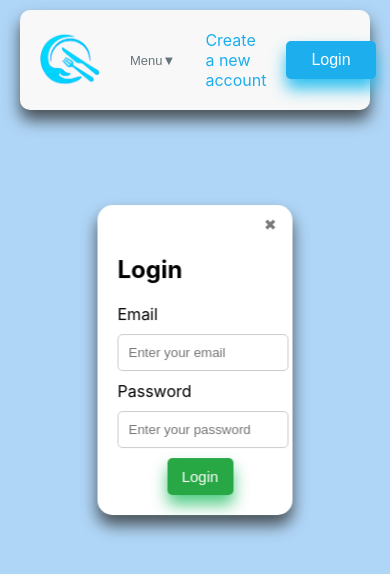
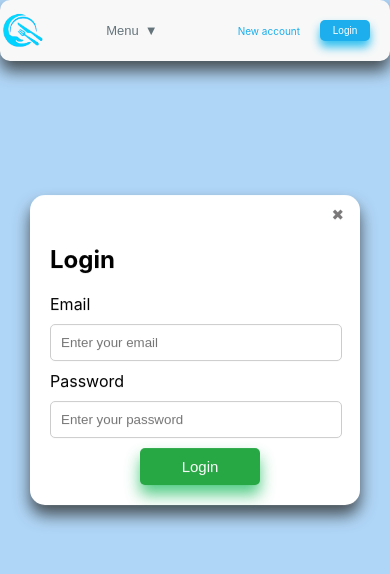
Before and after one commit to Arunitdy/Food-Donation-and-Distribution-Management-System, a React (Create React App) app in the folder client/: page / in a window 390 px wide. Both pictures are taken after a click on the button "Login". Shown: the top 574 px of the page. Built offline with nearby package versions, Linux system fonts and the light colour scheme.

Commit message:
login @media screen and (max-width: 768px)

```diff
--- a/client/src/App.css
+++ b/client/src/App.css
@@ -127,7 +127,9 @@ Button:active {
   padding: 10px;
   display: none;  /* Hidden on large screens */
 }
-
+.NavBar-Toggle span{
+  margin-left: 6px;
+}
 .NavBar-Toggle:hover {
   color: #1caeed;
   transform: scale(1.1);
@@ -147,7 +149,6 @@ Button:active {
   display: flex;
   flex-direction: column;
   align-items: center;
-  z-index: 100;
 }
 
 .NavButton-Popup .individual-NavButton {
@@ -159,6 +160,25 @@ Button:active {
 
 /* Responsive design - show/hide based on screen size */
 @media screen and (max-width: 768px) {
+  .NavButton-Popup{
+    width: 100px;
+    left: 1%;
+  }
+  .NavBar{
+    margin:0px ;
+  }
+  .navBar-a-creat-new-account{
+    font-size: 10px;
+  }
+  .Login-button-navBar{
+    width:50px;
+    font-size: 10px;
+    padding: 5px;
+  }
+  .NavBar-logo{
+    margin: 3px;
+    width:40px;
+  }
   .NavButton {
     display: none;  /* Hide NavButton on small screens */
   }
--- a/client/src/App.js
+++ b/client/src/App.js
@@ -73,7 +73,7 @@ function App() {
           {loginSiginin ? (
             <div className="NavBar-Auth">
               <a className="navBar-a-creat-new-account" href="#">
-                Create a new account
+                New account
               </a>
               <button className="Login-button-navBar" ref={signButtonRef}>Login</button>
             </div>
--- a/client/src/Login/Login.css
+++ b/client/src/Login/Login.css
@@ -22,6 +22,7 @@ input{
   border-radius: 15px;
   text-align: left;
   box-shadow: 0 0.625em 1em 0 rgba(42, 43, 42, 0.79);
+  z-index: 100;
 }
 .close-button{
   display: block;
@@ -72,3 +73,11 @@ input{
   font-size: 13px;
   margin-bottom: 10px;
 }
+
+
+@media screen and (max-width: 768px) {
+
+  .login-container{
+    width:300px;
+  }
+}
```
